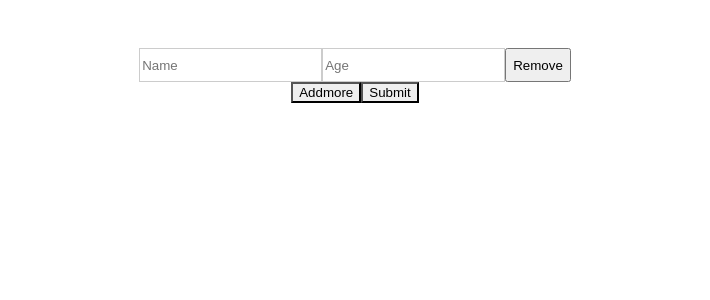
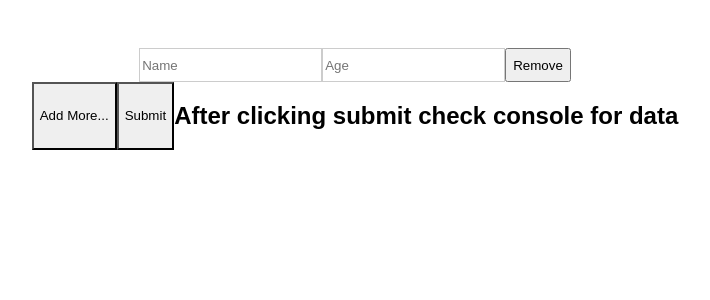
Before and after one commit to acciojob/dynamic-fields-SaiKiran93814, a React app: page / in a window 1280 px wide. Shown: the top 300 px of the page, without its empty margins (285-995 px from the left). Built offline with nearby package versions, Linux system fonts and the light colour scheme.

Commit message:
changes done

```diff
--- a/src/components/App.js
+++ b/src/components/App.js
@@ -85,11 +85,12 @@ const App = () => {
         {/* Add & Submit with no space from above */}
         <div style={{ display: 'flex', marginTop: '0px' }}>
           <button type="button" onClick={handleAdd} style={{ borderRadius: 0 }}>
-            Addmore
+            Add More...
           </button>
           <button type="submit" style={{ borderRadius: 0 }}>
             Submit
           </button>
+          <h2>After clicking submit check  console for data</h2>
         </div>
       </form>
     </div>
```
